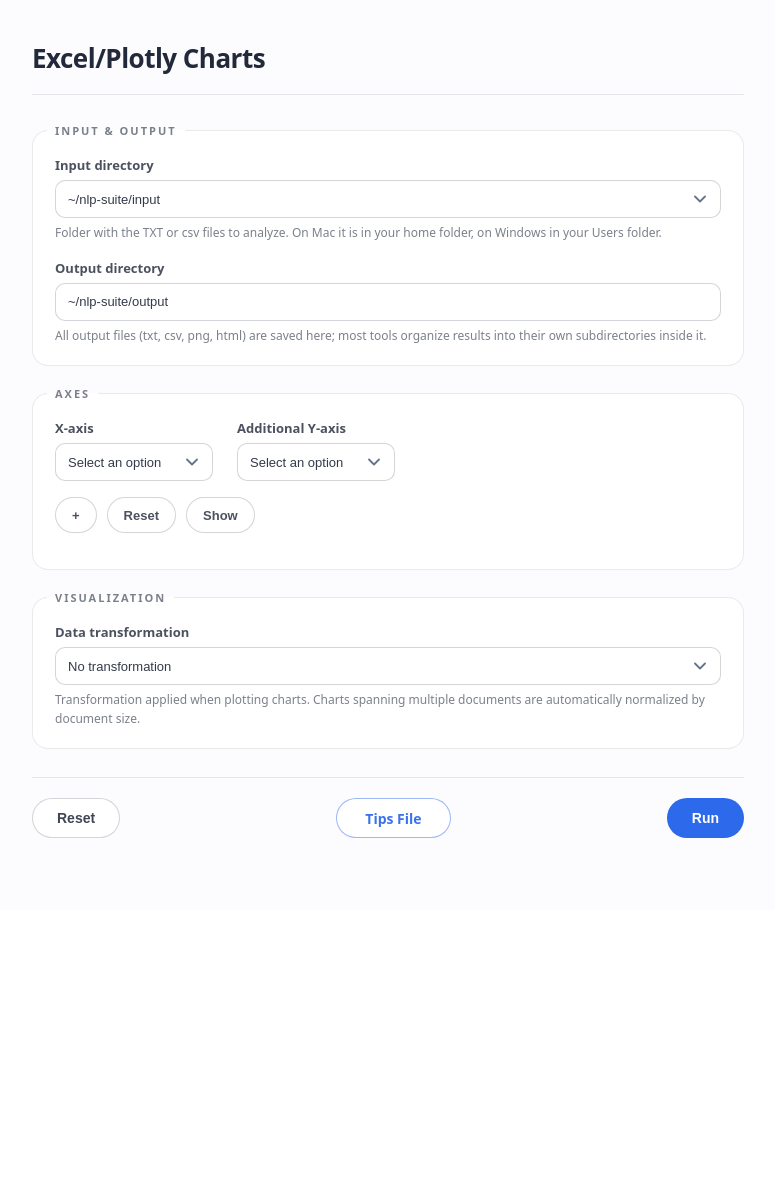
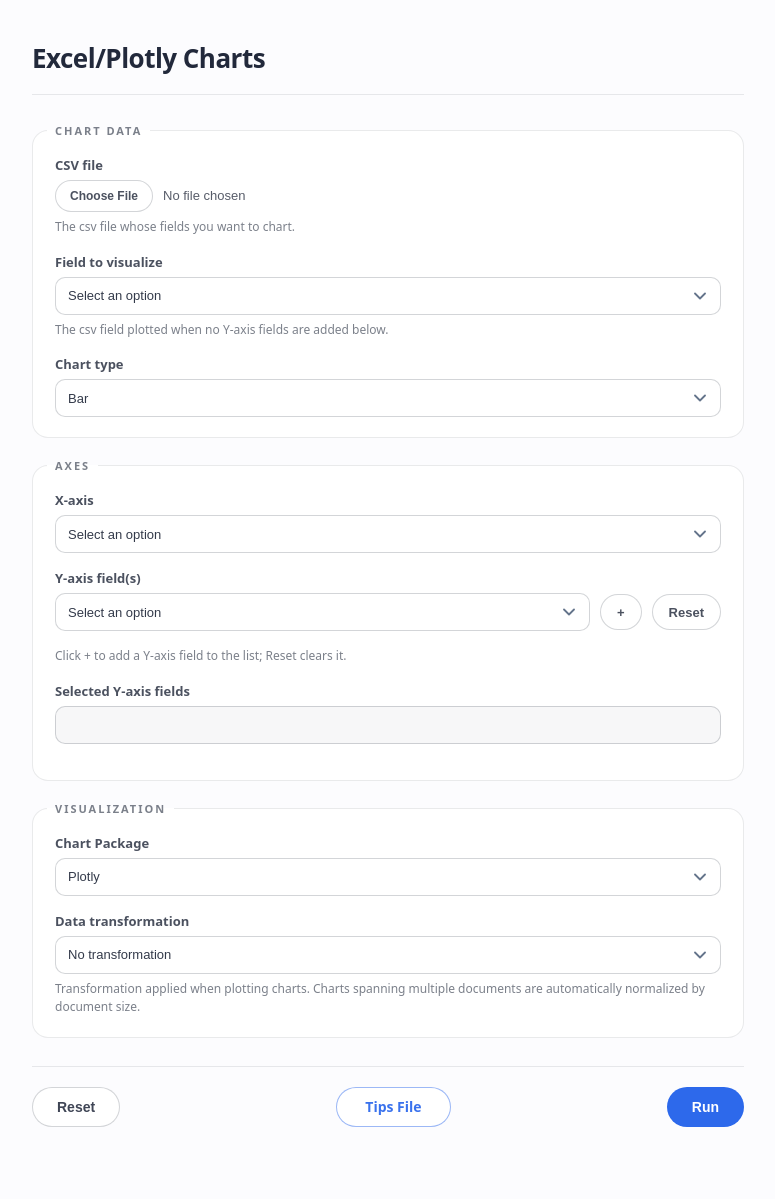
Before and after one commit to coralynnkc/nlp-suite-new, a Django app: template ui/templates/excel_plotly_charts.html in a window 1280 px wide. Shown: the part 66-1265 px from the top of the page, without its empty margins (252-1027 px from the left). Before the commit the page ends 904 px from the top, so only its background shows below. Run offline with Django 4.2, Linux system fonts and the light colour scheme; the template is opened without the code that fills it, so the values that code supplies are empty; some libraries are stand-ins or nearby versions.

Commit message:
ui: wire Excel/Plotly Charts page to /excel_charts endpoint
Rebuild the template: the old form had no file input or chart-type
control and its selects navigated away via onchange=window.location.
New form uploads a csv (headers populate the field/axis dropdowns via
new excel_plotly_charts.js), builds the Y-axis field list as a JSON
array, and submits inputFileData like the boxplot page.

Agent: rename /excel_charts Form params to chartPackage and
dataTransformation (matches the shared data_transformation partial)
and json-parse csv_file_field_Y_axis_list — the raw form string was
previously passed straight to plotly as a column list.

```diff
--- /dev/null
+++ b/ui/app/static/js/excel_plotly_charts.js
@@ -0,0 +1,70 @@
+// Populate the field dropdowns from the uploaded CSV's header row, stash the
+// raw CSV text in the hidden inputFileData field, and build the Y-axis field
+// list as the JSON array the agent's /excel_charts endpoint parses.
+const headerSelects = [
+    document.getElementById("csv_field_visualization"),
+    document.getElementById("x-axis"),
+    document.getElementById("addY-axis"),
+];
+let yAxisFields = [];
+
+document.getElementById("excel_charts_file_input").addEventListener("change", function (event) {
+    const file = event.target.files[0];
+    if (!file || !file.name.toLowerCase().endsWith(".csv")) {
+        alert("Please select a CSV file.");
+        event.target.value = "";
+        return;
+    }
+    const reader = new FileReader();
+    reader.onload = function () {
+        const csvContent = reader.result;
+        document.getElementById("inputFileData").value = csvContent;
+        populateDropdowns(csvContent);
+        resetYAxis();
+    };
+    reader.readAsText(file);
+});
+
+function populateDropdowns(csvContent) {
+    const firstLine = csvContent.split("\n")[0];
+    if (!firstLine) return;
+    const headers = firstLine.split(",").map((h) => h.trim().replace(/^"|"$/g, ""));
+
+    headerSelects.forEach(function (dropdown) {
+        dropdown.innerHTML = '<option value="" disabled selected>Select a field</option>';
+        headers.forEach(function (header) {
+            const option = document.createElement("option");
+            option.value = header;
+            option.textContent = header;
+            dropdown.appendChild(option);
+        });
+    });
+}
+
+function syncYAxis() {
+    document.getElementById("csv_file_field_Y_axis_list").value = JSON.stringify(yAxisFields);
+    document.getElementById("y_axis_display").value = yAxisFields.join(", ");
+}
+
+function resetYAxis() {
+    yAxisFields = [];
+    syncYAxis();
+}
+
+document.getElementById("add_y_axis_button").addEventListener("click", function () {
+    const select = document.getElementById("addY-axis");
+    const value = select.value;
+    if (value && yAxisFields.indexOf(value) === -1) {
+        yAxisFields.push(value);
+        syncYAxis();
+    }
+});
+
+document.getElementById("reset_y_axis_button").addEventListener("click", resetYAxis);
+
+document.querySelector(".excel-plotly-charts-form").addEventListener("submit", function (event) {
+    if (!document.getElementById("inputFileData").value) {
+        alert("Please select a CSV file first.");
+        event.preventDefault();
+    }
+});
--- a/ui/app/views.py
+++ b/ui/app/views.py
@@ -138,9 +138,8 @@
     return _proxy_post(request, "/colormap", "colormap_chart.html")
 
 
-def excel_plotly_charts(_: HttpRequest):
-    template = loader.get_template("../templates/excel_plotly_charts.html")
-    return HttpResponse(template.render())
+def excel_plotly_charts(request: HttpRequest):
+    return _proxy_post(request, "/excel_charts", "excel_plotly_charts.html")
 
 
 def conll_table_analyzer_main(request: HttpRequest):
--- a/ui/templates/excel_plotly_charts.html
+++ b/ui/templates/excel_plotly_charts.html
@@ -5,50 +5,76 @@
 
 <div class="tool-container">
     <h1>Excel/Plotly Charts</h1>
-    <form method="post" class="sentiment-analysis-form">
+    <form method="post" class="excel-plotly-charts-form">
         {% csrf_token %}
 
-        {% include "partials/io_directories.html" %}
+        <fieldset class="form-section">
+            <legend>Chart data</legend>
+
+            <div class="field">
+                <label for="excel_charts_file_input">CSV file</label>
+                <input type="file" id="excel_charts_file_input" name="inputFilename" accept=".csv" required>
+                <p class="field-help">The csv file whose fields you want to chart.</p>
+            </div>
+
+            <div class="field">
+                <label for="csv_field_visualization">Field to visualize</label>
+                <select id="csv_field_visualization" name="csv_field_visualization_var">
+                    <option value="" disabled selected>Select an option</option>
+                </select>
+                <p class="field-help">The csv field plotted when no Y-axis fields are added below.</p>
+            </div>
+
+            <div class="field">
+                <label for="charts_type_options">Chart type</label>
+                <select id="charts_type_options" name="charts_type_options">
+                    <option value="bar">Bar</option>
+                    <option value="line">Line</option>
+                    <option value="scatter">Scatter</option>
+                </select>
+            </div>
+        </fieldset>
 
         <fieldset class="form-section">
             <legend>Axes</legend>
 
-            <div class="field-row">
-                <div class="field">
-                    <label for="x-axis">X-axis</label>
-                    <select id="x-axis" name="x-axis" onchange="window.location.href=this.value;">
-                        <option value="" disabled selected>Select an option</option>
-                        <option value="Term">Term</option>
-                        <option value="WordNetCategory">WordNet Category</option>
-                        <option value="SynsetDefinition">Synset Definition</option>
-                        <option value="Frequency">Frequency</option>
-                        <option value="SynsetExample">Synset Example</option>
-                    </select>
-                </div>
-                <div class="field">
-                    <label for="addY-axis">Additional Y-axis</label>
-                    <select id="addY-axis" name="addY-axis" onchange="window.location.href=this.value;">
-                        <option value="" disabled selected>Select an option</option>
-                        <option value="Term">Term</option>
-                        <option value="WordNetCategory">WordNet Category</option>
-                        <option value="SynsetDefinition">Synset Definition</option>
-                        <option value="Frequency">Frequency</option>
-                        <option value="SynsetExample">Synset Example</option>
-                    </select>
-                </div>
+            <div class="field">
+                <label for="x-axis">X-axis</label>
+                <select id="x-axis" name="X_axis_var" required>
+                    <option value="" disabled selected>Select an option</option>
+                </select>
             </div>
 
             <div class="field">
+                <label for="addY-axis">Y-axis field(s)</label>
                 <div class="options">
-                    <button type="button" class="addvar-button">+</button>
-                    <button type="button" class="clear-button">Reset</button>
-                    <button type="button" class="show-button">Show</button>
+                    <select id="addY-axis">
+                        <option value="" disabled selected>Select an option</option>
+                    </select>
+                    <button type="button" id="add_y_axis_button">+</button>
+                    <button type="button" id="reset_y_axis_button">Reset</button>
                 </div>
+                <p class="field-help">Click + to add a Y-axis field to the list; Reset clears it.</p>
             </div>
+
+            <div class="field">
+                <label for="y_axis_display">Selected Y-axis fields</label>
+                <input type="text" id="y_axis_display" readonly>
+            </div>
+
+            <input type="hidden" name="csv_file_field_Y_axis_list" id="csv_file_field_Y_axis_list" value="[]">
+            <input type="hidden" name="inputFileData" id="inputFileData">
         </fieldset>
 
         <fieldset class="form-section">
             <legend>Visualization</legend>
+            <div class="field">
+                <label for="chartPackage">Chart Package</label>
+                <select id="chartPackage" name="chartPackage">
+                    <option value="Plotly">Plotly</option>
+                    <option value="Excel">Excel</option>
+                </select>
+            </div>
             {% include "partials/data_transformation.html" %}
         </fieldset>
 
@@ -57,4 +83,5 @@
     </form>
 </div>
 
+<script src="{% static 'js/excel_plotly_charts.js' %}"></script>
 {% endblock %}
```
Also changed, not shown: agent/src/main.py (+7 -5 lines).
